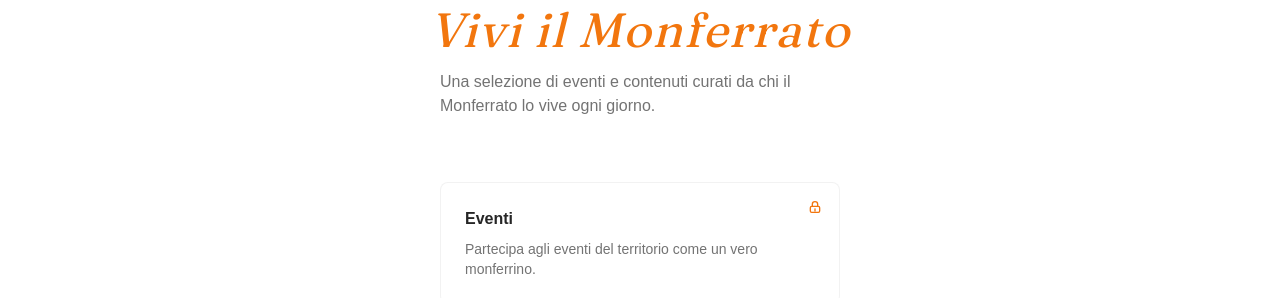
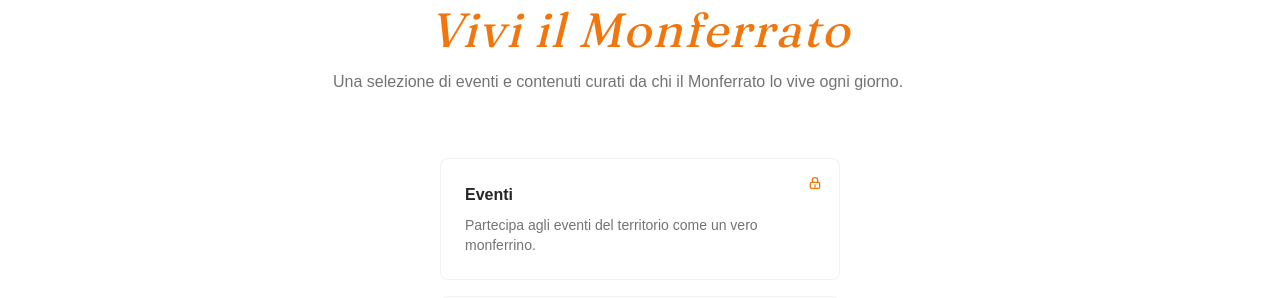
Before and after one commit to lorenzombarbaro/Tuffo-in-Monferrato, a Next.js app: page /vivi-il-monferrato in a window 1280 px wide. Shown: the part 139-437 px from the top of the page. Built offline with nearby package versions, Linux system fonts and the light colour scheme; no server answers.

Commit message:
Sottotitolo Vivi il Monferrato identico a quello di Carte scoperte

```diff
--- a/src/app/vivi-il-monferrato/page.js
+++ b/src/app/vivi-il-monferrato/page.js
@@ -41,8 +41,8 @@ export default function ViviIlMonferrato() {
       <div className="w-full text-center pt-16">
         <h1 className="font-hero italic text-4xl md:text-5xl mb-4" style={{ color: '#F2760E' }}>Vivi il Monferrato</h1>
       </div>
-      <div className="max-w-md mx-auto px-6 pb-16">
-        <p className="text-neutral-500 text-left">
+      <div className="max-w-2xl mx-auto px-6 md:px-[29px] pb-16 text-center">
+        <p className="text-neutral-500 text-justify [text-justify:inter-word] hyphens-auto">
           Una selezione di eventi e contenuti curati da chi il Monferrato lo vive ogni giorno.
         </p>
       </div>
```
